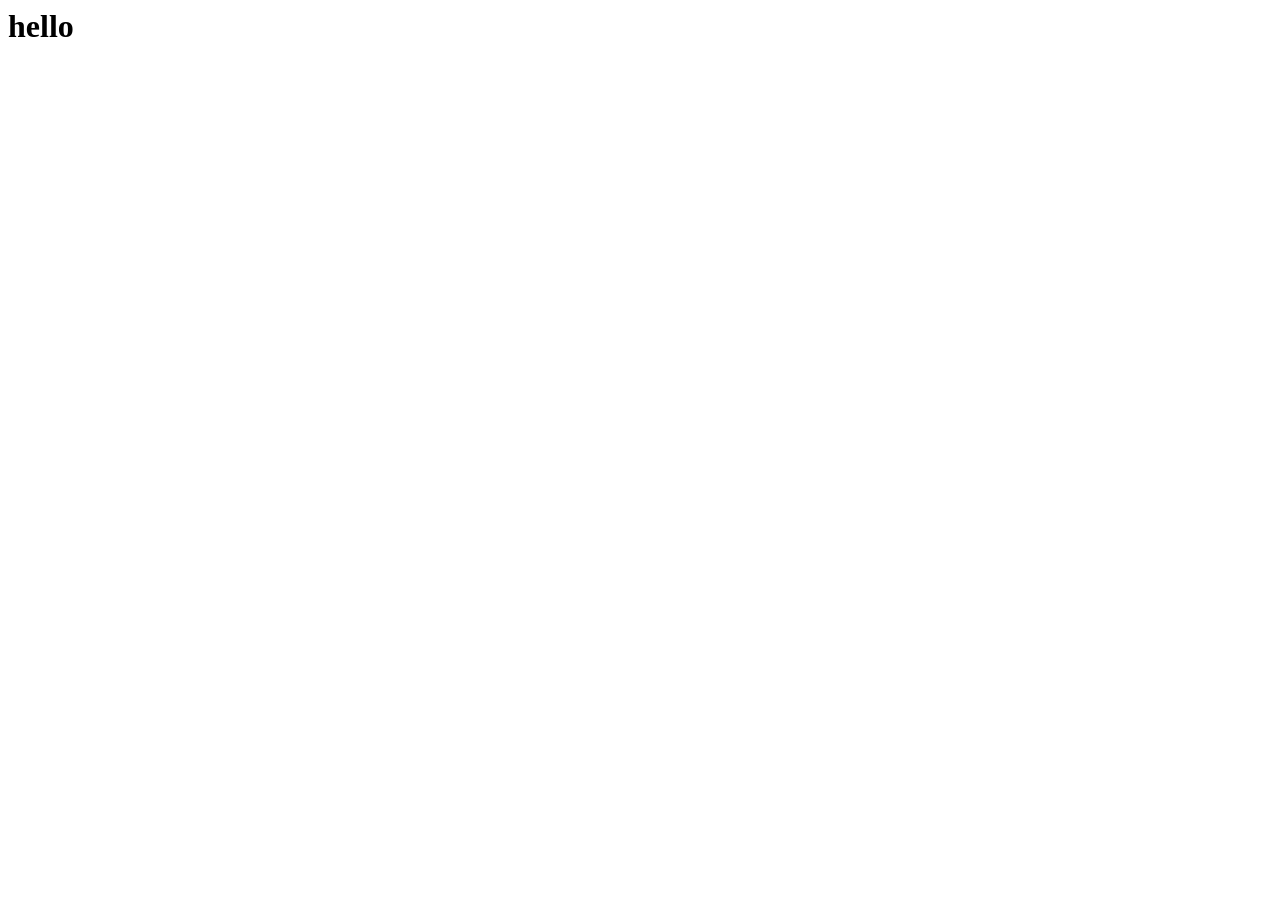
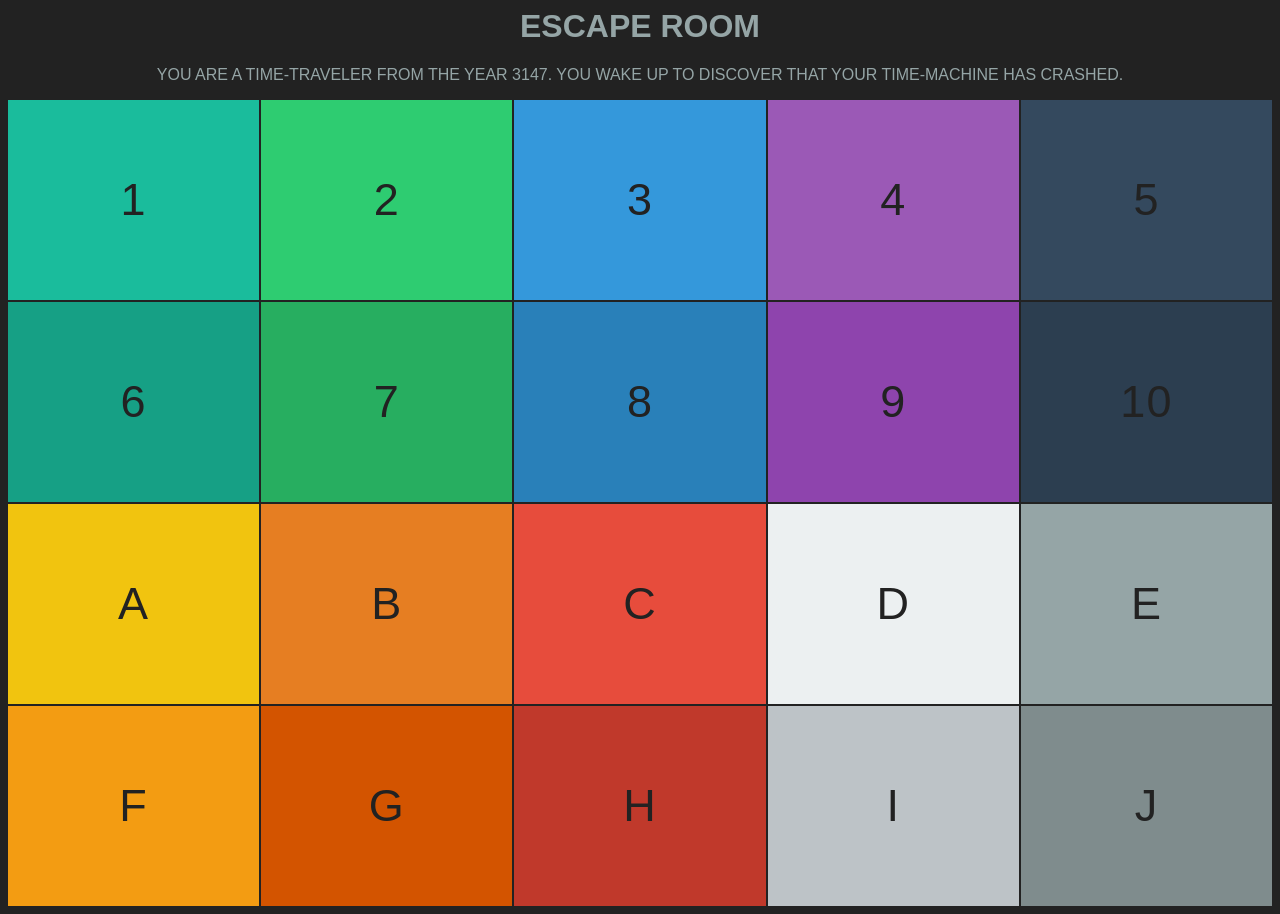
Before and after one commit to sarahcohendesign/web-project, a plain HTML site: page index.html in a window 1280 px wide. Before the commit the page ends 800 px from the top, so only its background shows below. Drawn offline with Linux system fonts and the light colour scheme.

Commit message:
initial grid

```diff
--- a/index.html
+++ b/index.html
@@ -1,6 +1,41 @@
 <html>
-<head>
-  <h1>hello</h1>
+  <head>
+    <title>ESCAPE</title>
+    <link rel="stylesheet" href="https://use.fontawesome.com/releases/v5.3.1/css/all.css" integrity="sha384-mzrmE5qonljUremFsqc01SB46JvROS7bZs3IO2EmfFsd15uHvIt+Y8vEf7N7fWAU" crossorigin="anonymous">
+    <link rel="stylesheet" type="text/css" href="styles.css">
+  </head>
+  <body>
 
-</head>
+    <h1>ESCAPE ROOM</h1>
+    <p>You are a time-traveler from the year 3147.
+      You wake up to discover that your time-machine has crashed. </p>
+
+    <div class="container">
+      <div class="item"><a href="robots.html" class="turquoise">1</a></div>
+      <div class="item"><a href="index.html" class="emerald">2</a></div>
+      <div class="item"><a href="index.html" class="peter-river">3</a></div>
+      <div class="item"><a href="robots.html" class="amethyst">4</a></div>
+      <div class="item"><a href="index.html" class="wet-asphalt">5</a></div>
+
+      <div class="item"><a href="index.html" class="green-sea">6</a></div>
+      <div class="item"><a href="index.html" class="nephritis">7</a></div>
+      <div class="item"><a href="robots.html" class="belize-hole">8</a></div>
+      <div class="item"><a href="index.html" class="wisteria">9</a></div>
+      <div class="item"><a href="earth.html" class="midnight-blue">10</a></div>
+
+      <div class="item"><a href="index.html" class="sunflower">A</a></div>
+      <div class="item"><a href="earth.html" class="carrot">B</a></div>
+      <div class="item"><a href="index.html" class="alizarin">C</a></div>
+      <div class="item"><a href="robots.html" class="clouds">D</a></div>
+      <div class="item"><a href="index.html" class="concrete">E</a></div>
+
+      <div class="item"><a href="earth.html" class="orange">F</a></div>
+      <div class="item"><a href="index.html" class="pumpkin">G</a></div>
+      <div class="item"><a href="robots.html" class="pomegranate">H</a></div>
+      <div class="item"><a href="index.html" class="silver">I</a></div>
+      <div class="item"><a href="index.html" class="asbestos">J</a></div>
+
+    </div>
+
+  </body>
 </html>
--- a/styles.css
+++ b/styles.css
@@ -0,0 +1,105 @@
+/* color palettes I used */
+
+/* https://coolors.co/223843-ff5964-77878b-488286-b7d5d4 */
+
+/* https://flatuicolors.com/palette/defo */
+
+  html, body {
+    background: #222;
+    text-transform: uppercase;
+    font-family: sans-serif;
+  }
+  h1 {
+    color: #95a5a6;
+    text-align: center;
+  }
+  p {
+    color: #95a5a6;
+    text-align: center;
+  }
+  .container {
+    display: grid;
+    grid-gap: 2px;
+    grid-template-columns: 1fr 1fr 1fr 1fr 1fr;
+    justify-items: stretch;
+  }
+  .container2 {
+    width: 583px;
+    margin: 0 auto;
+  }
+  .item a {
+    height: 200px;
+    display: flex;
+    align-items: center;
+    justify-content: center;
+    letter-spacing: 1px;
+    color: #222222;
+    text-decoration: none;
+    font-size: 45px;
+  }
+
+  .item a:hover {
+    background-color: #FFF;
+    color: #000;
+  }
+
+  .turquoise {
+    background-color: #1abc9c;
+  }
+  .emerald {
+    background-color: #2ecc71;
+  }
+  .peter-river {
+    background-color: #3498db;
+  }
+  .amethyst {
+    background-color: #9b59b6;
+  }
+  .wet-asphalt {
+    background-color: #34495e;
+  }
+  .green-sea {
+    background-color: #16a085;
+  }
+  .nephritis {
+    background-color: #27ae60;
+  }
+  .belize-hole {
+    background-color: #2980b9;
+  }
+  .wisteria {
+    background-color: #8e44ad;
+  }
+  .midnight-blue {
+    background-color: #2c3e50;
+  }
+  .sunflower {
+    background-color: #f1c40f;
+  }
+  .carrot {
+    background-color: #e67e22;
+  }
+  .alizarin {
+    background-color: #e74c3c;
+  }
+  .clouds {
+    background-color: #ecf0f1;
+  }
+  .concrete {
+    background-color: #95a5a6;
+  }
+  .orange {
+    background-color: #f39c12;
+  }
+  .pumpkin {
+    background-color: #d35400;
+  }
+  .pomegranate {
+    background-color: #c0392b;
+  }
+  .silver {
+    background-color: #bdc3c7;
+  }
+  .asbestos {
+    background-color: #7f8c8d;
+  }
```
